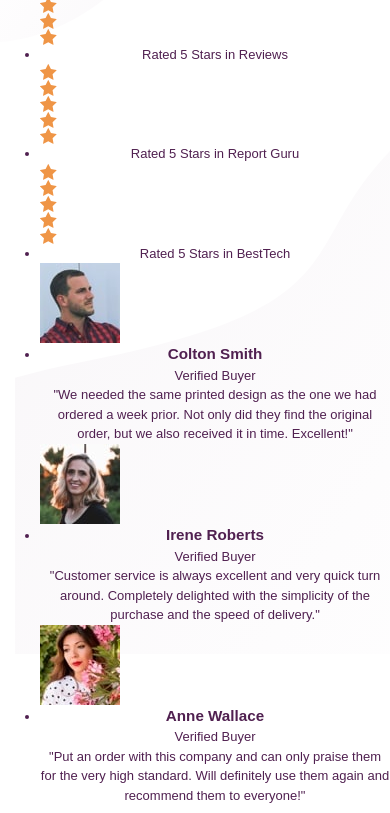
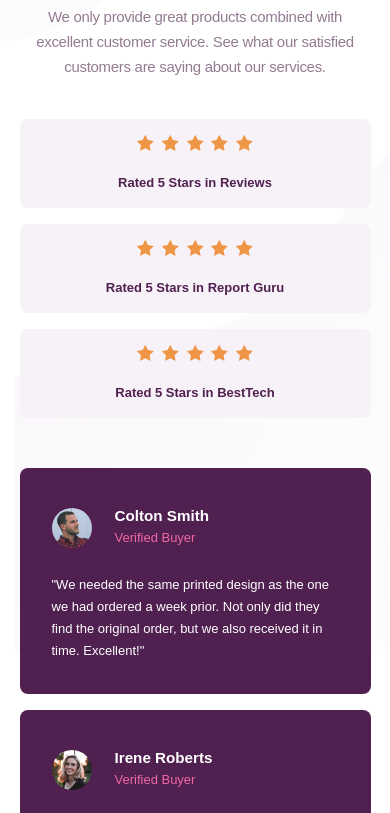
Before and after one commit to Insidiae/ztm-designer-to-developer-handoff, a website: page index.html in a window 390 px wide. Shown: the part 190-1003 px from the top of the page. Drawn offline with Linux system fonts and the light colour scheme; a web font is replaced by a local one.

Commit message:
Finish mobile styles

```diff
--- a/index.html
+++ b/index.html
@@ -20,8 +20,9 @@
     <!-- Imagine there's an entire page right above this section -->
 
     <main>
-      <section class="section-social-proof">
-        <div class="row">
+      <section class="social-proof">
+        <div class="max-width-wrapper">
+          <div class="row u-margin-bottom--md">
             <div class="social-proof__content">
               <h2 class="heading-secondary">
                 10,000+ of our users love our products.
@@ -34,96 +35,102 @@
               </p>
             </div>
 
-          <ul>
+            <ul class="social-proof__ratings">
               <li class="social-proof__rating">
-              <div class="social-proof__stars">
+                <div class="social-proof__rating__stars">
                   <img
-                  class="social-proof__star"
+                    class="social-proof__rating__star"
                     src="images/icon-star.svg"
                     alt=""
                   />
                   <img
-                  class="social-proof__star"
+                    class="social-proof__rating__star"
                     src="images/icon-star.svg"
                     alt=""
                   />
                   <img
-                  class="social-proof__star"
+                    class="social-proof__rating__star"
                     src="images/icon-star.svg"
                     alt=""
                   />
                   <img
-                  class="social-proof__star"
+                    class="social-proof__rating__star"
                     src="images/icon-star.svg"
                     alt=""
                   />
                   <img
-                  class="social-proof__star"
+                    class="social-proof__rating__star"
                     src="images/icon-star.svg"
                     alt=""
                   />
                 </div>
-              <span> Rated 5 Stars in Reviews </span>
+                <span class="social-proof__rating__body">
+                  Rated 5 Stars in Reviews
+                </span>
               </li>
               <li class="social-proof__rating">
-              <div class="social-proof__stars">
+                <div class="social-proof__rating__stars">
                   <img
-                  class="social-proof__star"
+                    class="social-proof__rating__star"
                     src="images/icon-star.svg"
                     alt=""
                   />
                   <img
-                  class="social-proof__star"
+                    class="social-proof__rating__star"
                     src="images/icon-star.svg"
                     alt=""
                   />
                   <img
-                  class="social-proof__star"
+                    class="social-proof__rating__star"
                     src="images/icon-star.svg"
                     alt=""
                   />
                   <img
-                  class="social-proof__star"
+                    class="social-proof__rating__star"
                     src="images/icon-star.svg"
                     alt=""
                   />
                   <img
-                  class="social-proof__star"
+                    class="social-proof__rating__star"
                     src="images/icon-star.svg"
                     alt=""
                   />
                 </div>
-              <span> Rated 5 Stars in Report Guru </span>
+                <span class="social-proof__rating__body">
+                  Rated 5 Stars in Report Guru
+                </span>
               </li>
               <li class="social-proof__rating">
-              <div class="social-proof__stars">
+                <div class="social-proof__rating__stars">
                   <img
-                  class="social-proof__star"
+                    class="social-proof__rating__star"
                     src="images/icon-star.svg"
                     alt=""
                   />
                   <img
-                  class="social-proof__star"
+                    class="social-proof__rating__star"
                     src="images/icon-star.svg"
                     alt=""
                   />
                   <img
-                  class="social-proof__star"
+                    class="social-proof__rating__star"
                     src="images/icon-star.svg"
                     alt=""
                   />
                   <img
-                  class="social-proof__star"
+                    class="social-proof__rating__star"
                     src="images/icon-star.svg"
                     alt=""
                   />
                   <img
-                  class="social-proof__star"
+                    class="social-proof__rating__star"
                     src="images/icon-star.svg"
                     alt=""
                   />
                 </div>
-              <span> Rated 5 Stars in BestTech </span>
+                <span class="social-proof__rating__body">
+                  Rated 5 Stars in BestTech
+                </span>
               </li>
             </ul>
           </div>
@@ -168,8 +175,8 @@
                 </div>
                 <p class="social-proof__review__body">
                   "Customer service is always excellent and very quick turn
-                around. Completely delighted with the simplicity of the purchase
-                and the speed of delivery."
+                  around. Completely delighted with the simplicity of the
+                  purchase and the speed of delivery."
                 </p>
               </blockquote>
             </li>
@@ -189,13 +196,14 @@
                   </div>
                 </div>
                 <p class="social-proof__review__body">
-                "Put an order with this company and can only praise them for the
-                very high standard. Will definitely use them again and recommend
-                them to everyone!"
+                  "Put an order with this company and can only praise them for
+                  the very high standard. Will definitely use them again and
+                  recommend them to everyone!"
                 </p>
               </blockquote>
             </li>
           </ul>
+        </div>
       </section>
     </main>
 
--- a/sass/base/_index.scss
+++ b/sass/base/_index.scss
@@ -1,3 +1,4 @@
 @forward "reset";
 @forward "base";
 @forward "typography";
+@forward "utils";
--- a/sass/base/_typography.scss
+++ b/sass/base/_typography.scss
@@ -17,6 +17,7 @@ body {
 }
 
 .heading-secondary {
+  margin-bottom: 18px;
   font-size: 2rem; // 32px
   font-weight: 700;
 }
--- /dev/null
+++ b/sass/base/_utils.scss
@@ -0,0 +1,8 @@
+.u-margin-bottom {
+  &--sm {
+    margin-bottom: 16px !important;
+  }
+  &--md {
+    margin-bottom: 50px !important;
+  }
+}
--- /dev/null
+++ b/sass/components/_index.scss
@@ -0,0 +1 @@
+@forward "social-proof";
--- /dev/null
+++ b/sass/components/_social-proof.scss
@@ -0,0 +1,88 @@
+.social-proof {
+  padding: 80px 0 100px;
+
+  // &__content {
+  // }
+
+  &__description {
+    margin-bottom: 40px;
+    color: var(--color-neutral-dark-grayish-magenta);
+    font-size: 0.9375rem; // 15px
+    font-weight: 500;
+    line-height: 1.66666667; // 25px / 15px
+    letter-spacing: -0.3px;
+  }
+
+  &__ratings {
+    list-style: none;
+    padding: 0;
+  }
+
+  &__rating {
+    padding: 16px;
+    border-radius: 8px;
+    background-color: var(--color-neutral-light-grayish-magenta);
+
+    &:not(:first-child) {
+      margin-top: 16px;
+    }
+
+    &__star {
+      display: inline-block;
+      margin: 0 2px;
+    }
+
+    &__body {
+      display: inline-block;
+      margin-top: 16px;
+      font-weight: 700;
+    }
+  }
+
+  &__reviews {
+    list-style: none;
+    padding: 0;
+  }
+
+  &__review {
+    padding: 40px 32px 32px;
+    border-radius: 8px;
+    background-color: var(--color-primary-dark-magenta);
+    color: var(--color-neutral-white);
+    text-align: left;
+
+    &:not(:first-child) {
+      margin-top: 16px;
+    }
+
+    &__meta {
+      display: flex;
+      align-items: center;
+      margin-bottom: 26px;
+    }
+
+    &__profile-img {
+      display: inline-block;
+      width: 40px;
+      height: 40px;
+      margin-right: 23px;
+      border-radius: 50%;
+    }
+
+    &__name {
+      margin-bottom: 5px;
+      font-weight: 700;
+      line-height: 1;
+    }
+
+    &__verified {
+      color: var(--color-primary-soft-pink);
+      line-height: 1;
+    }
+
+    &__body {
+      font-weight: 500;
+      line-height: 1.69230769; // 22px / 13px
+    }
+  }
+}
--- /dev/null
+++ b/sass/layout/_index.scss
@@ -0,0 +1 @@
+@forward "max-width-wrapper";
--- /dev/null
+++ b/sass/layout/_max-width-wrapper.scss
@@ -0,0 +1,5 @@
+.max-width-wrapper {
+  width: 90%;
+  max-width: 1110px;
+  margin: 0 auto;
+}
--- a/sass/main.scss
+++ b/sass/main.scss
@@ -1 +1,3 @@
 @use "base";
+@use "layout";
+@use "components";
```
Also changed, not shown: css/style.css, 1 other file. Lines whose indentation alone changed are shown as unchanged.
